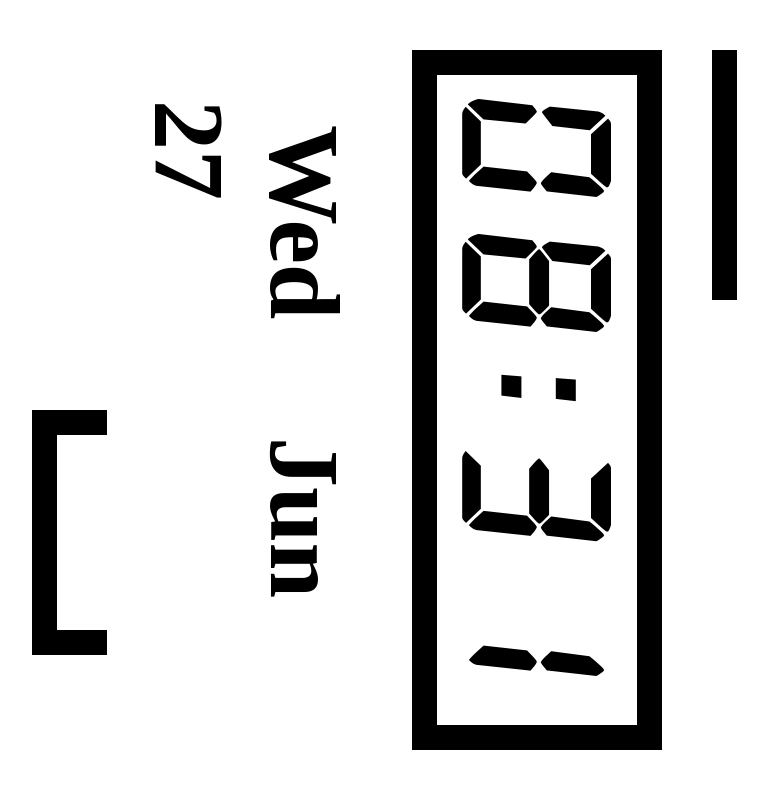
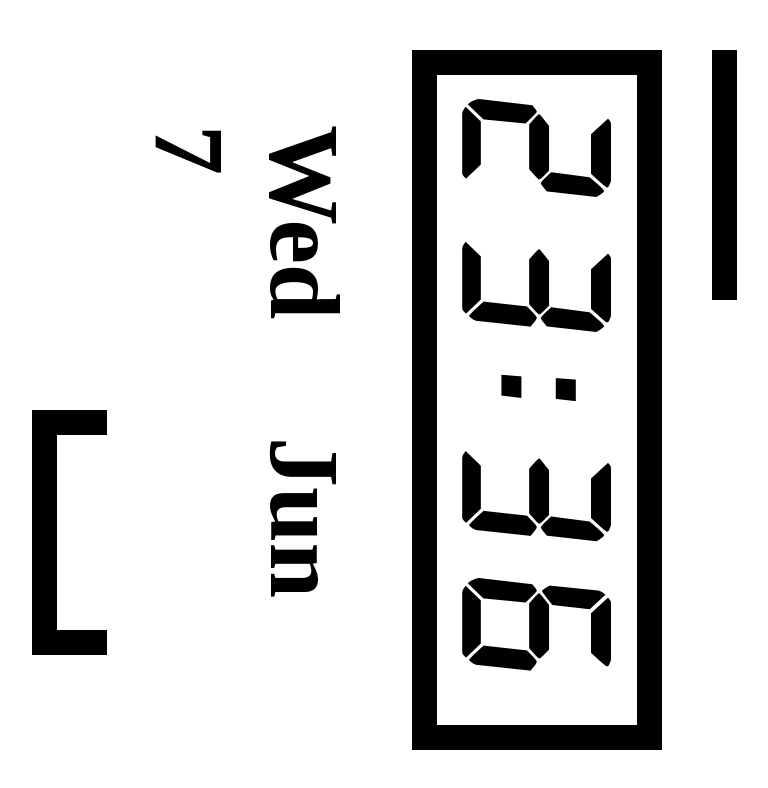
Before and after one commit to BigT0T/tim-clock, a plain HTML site: page docs/index.html in a window 1280 px wide. Shown: the whole page, without its empty margins (473-1241 px from the left). Drawn offline with Linux system fonts and the light colour scheme.

Commit message:
Update index.html

```diff
--- a/docs/index.html
+++ b/docs/index.html
@@ -73,13 +73,76 @@
   <body>
     <div class="clock-box">
       <div class="line"></div>
-      <div class="time">08:31</div>
+      <div id="time" class="time">88:88</div>
       <div class="date-box">
-        <div class="day">Wed</div>
-        <div class="month">Jun</div>
-        <div class="date">27</div>
+        <div id="day" class="day">888</div>
+        <div id="month" class="month">888</div>
+        <div id="date" class="date">88</div>
       </div>
       <div class="month-date-line"></div>
     </div>
+    <script>
+      var timeEle = document.getElementById("time");
+      var dayEle = document.getElementById("day");
+      var monthEle = document.getElementById("month");
+      var dateEle = document.getElementById("date");
+
+      function getDate() {
+        var currTime = new Date();
+        var time = currTime.getTime();
+        var offset = currTime.getTimezoneOffset() * 60000;
+        var utcTime = time + offset;
+
+        return new Date(utcTime + 3600000 * 8);
+      }
+
+      function initDay(d) {
+        dayEle.innerText = ["Sun", "Mon", "Tue", "Wed", "Thu", "Fri", "Sat"][
+          d.getDay()
+        ];
+        monthEle.innerText = [
+          "Jan",
+          "Feb",
+          "Mar",
+          "Apr",
+          "May",
+          "Jun",
+          "Jul",
+          "Aug",
+          "Sep",
+          "Oct",
+          "Nov",
+          "Dec",
+        ][d.getMonth()];
+        dateEle.innerText = d.getDate();
+      }
+      function initTime(d) {
+        var h = d.getHours();
+        var m = d.getMinutes();
+        h = h < 10 ? "0" + h : h;
+        m = m < 10 ? "0" + m : m;
+
+        timeEle.innerText = h + ":" + m;
+      }
+      var date = getDate();
+      var day = date.getDay();
+      initTime(date);
+      initDay(date);
+
+      setInterval(function () {
+        var newDate = getDate();
+        var newDay = newDate.getDay();
+
+        if (date !== newDate) {
+          date = newDate;
+          initTime(newDate);
+        }
+
+        if (day !== newDay) {
+          day = newDay;
+          initDay(newDate);
+        }
+      }, 10000);
+    </script>
   </body>
 </html>
```
